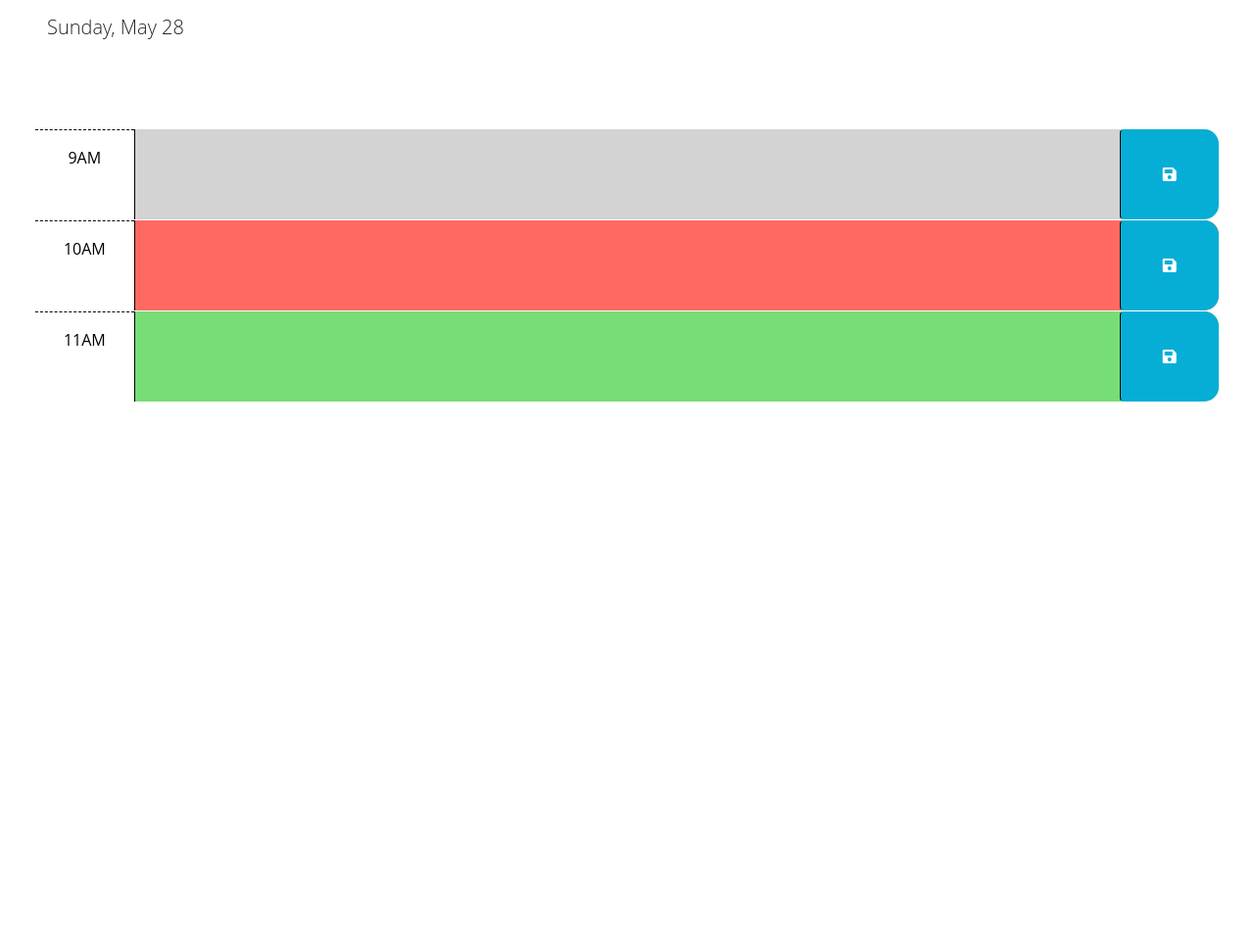
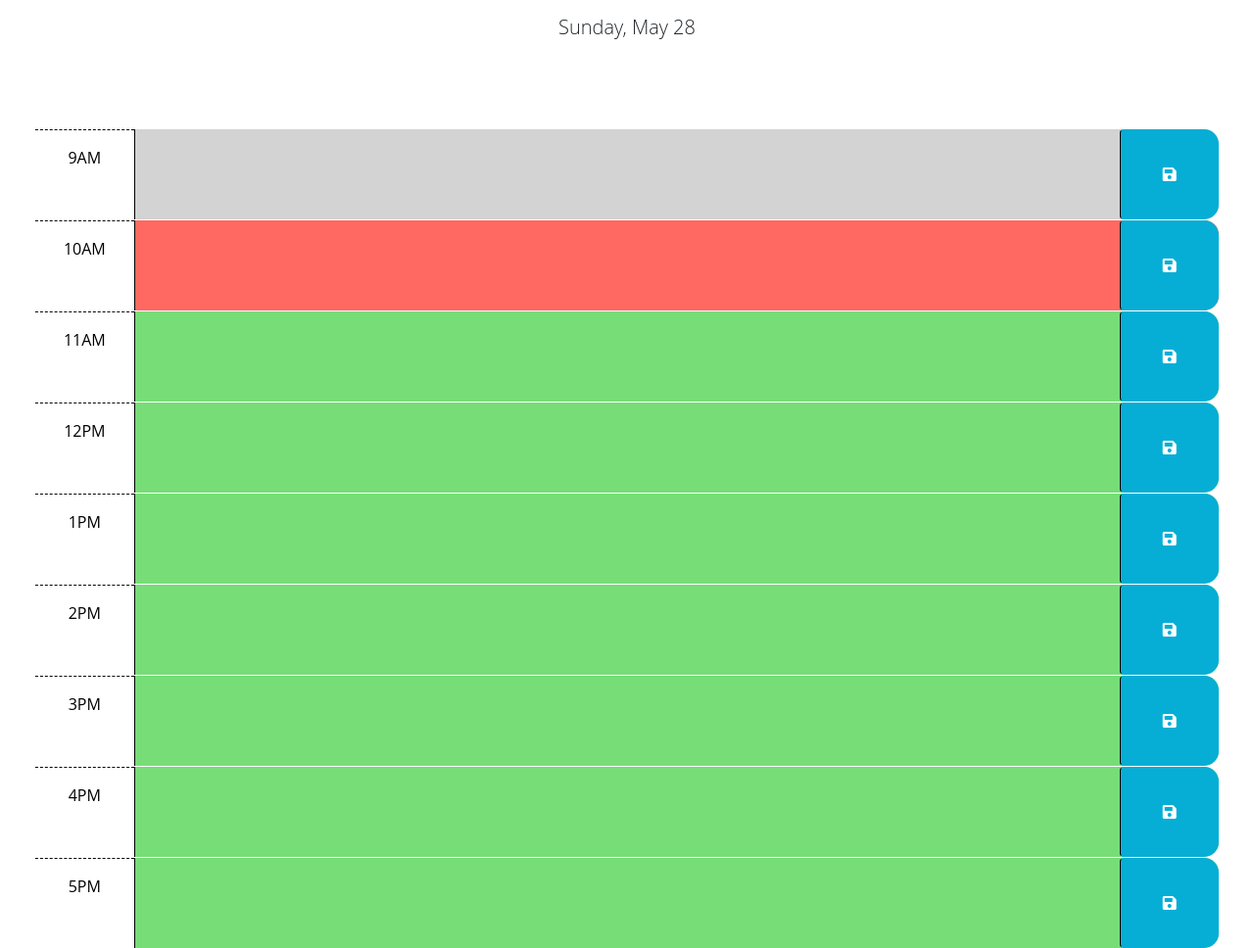
Before and after one commit to ACFcoding/Adrian-Scheduler-5-27-23, a plain HTML site: page Develop/index.html in a window 1280 px wide. Shown: the part 166-1134 px from the top of the page at 98% size. Before the commit the page ends 800 px from the top, so only its background shows below. Drawn offline with nearby package versions, Linux system fonts and the light colour scheme.

Commit message:
Added an event listener

```diff
--- a/Develop/index.html
+++ b/Develop/index.html
@@ -67,6 +67,57 @@
           <i class="fas fa-save" aria-hidden="true"></i>
         </button>
       </div>
+
+      <div id="hour-12" class="row time-block future">
+        <div class="col-2 col-md-1 hour text-center py-3">12PM</div>
+        <textarea class="col-8 col-md-10 description" rows="3"> </textarea>
+        <button class="btn saveBtn col-2 col-md-1" aria-label="save">
+          <i class="fas fa-save" aria-hidden="true"></i>
+        </button>
+      </div>
+
+      <div id="hour-13" class="row time-block future">
+        <div class="col-2 col-md-1 hour text-center py-3">1PM</div>
+        <textarea class="col-8 col-md-10 description" rows="3"> </textarea>
+        <button class="btn saveBtn col-2 col-md-1" aria-label="save">
+          <i class="fas fa-save" aria-hidden="true"></i>
+        </button>
+      </div>
+
+      <div id="hour-14" class="row time-block future">
+        <div class="col-2 col-md-1 hour text-center py-3">2PM</div>
+        <textarea class="col-8 col-md-10 description" rows="3"> </textarea>
+        <button class="btn saveBtn col-2 col-md-1" aria-label="save">
+          <i class="fas fa-save" aria-hidden="true"></i>
+        </button>
+      </div>
+
+      <div id="hour-15" class="row time-block future">
+        <div class="col-2 col-md-1 hour text-center py-3">3PM</div>
+        <textarea class="col-8 col-md-10 description" rows="3"> </textarea>
+        <button class="btn saveBtn col-2 col-md-1" aria-label="save">
+          <i class="fas fa-save" aria-hidden="true"></i>
+        </button>
+      </div>
+
+      <div id="hour-16" class="row time-block future">
+        <div class="col-2 col-md-1 hour text-center py-3">4PM</div>
+        <textarea class="col-8 col-md-10 description" rows="3"> </textarea>
+        <button class="btn saveBtn col-2 col-md-1" aria-label="save">
+          <i class="fas fa-save" aria-hidden="true"></i>
+        </button>
+      </div>
+
+      <div id="hour-17" class="row time-block future">
+        <div class="col-2 col-md-1 hour text-center py-3">5PM</div>
+        <textarea class="col-8 col-md-10 description" rows="3"> </textarea>
+        <button class="btn saveBtn col-2 col-md-1" aria-label="save">
+          <i class="fas fa-save" aria-hidden="true"></i>
+        </button>
+      </div>
+
+
+
     </div>
 
     <script src="https://cdnjs.cloudflare.com/ajax/libs/jquery/3.2.1/jquery.min.js"></script>
--- a/Develop/script.js
+++ b/Develop/script.js
@@ -8,7 +8,22 @@ var date = dayjs();
 $('#currentDay').text(date.format('dddd, MMM D'));
 
 
+
+
 $(function () {
+
+  var currentTime = dayjs();
+  $('.container-fluid px-5').text(currentTime.format('A'));
+  console.log(currentTime);
+
+
+var saveUserData = document.querySelector('#btn saveBtn col-2 col-md-1')
+saveUserData.addEventListener('click', function(event) {
+  localStorage.setItem('col-8 col-md-10 description');
+  console.log(saveUserData);
+  event.preventDefault();})
+
+
   // TODO: Add a listener for click events on the save button. This code should
   // use the id in the containing time-block as a key to save the user input in
   // local storage. HINT: What does `this` reference in the click listener
--- a/Develop/style.css
+++ b/Develop/style.css
@@ -1,3 +1,16 @@
+
+.display-3 {
+  display: flex;
+  justify-content: center;
+  align-items: center;
+}
+
+.lead {
+  display: flex;
+  justify-content: center;
+  align-items: center;
+}
+
 body {
   font-family: 'Open Sans', sans-serif;
   font-size: 16px;
```
